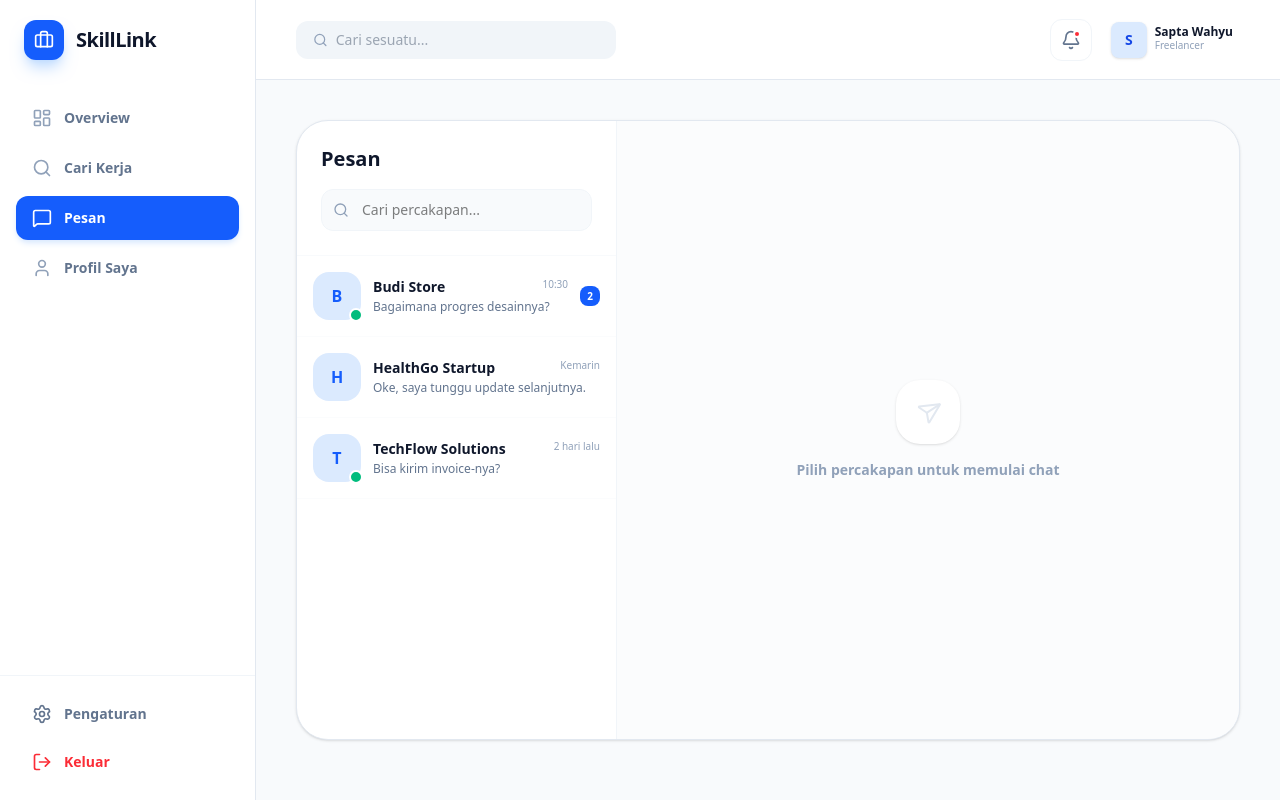
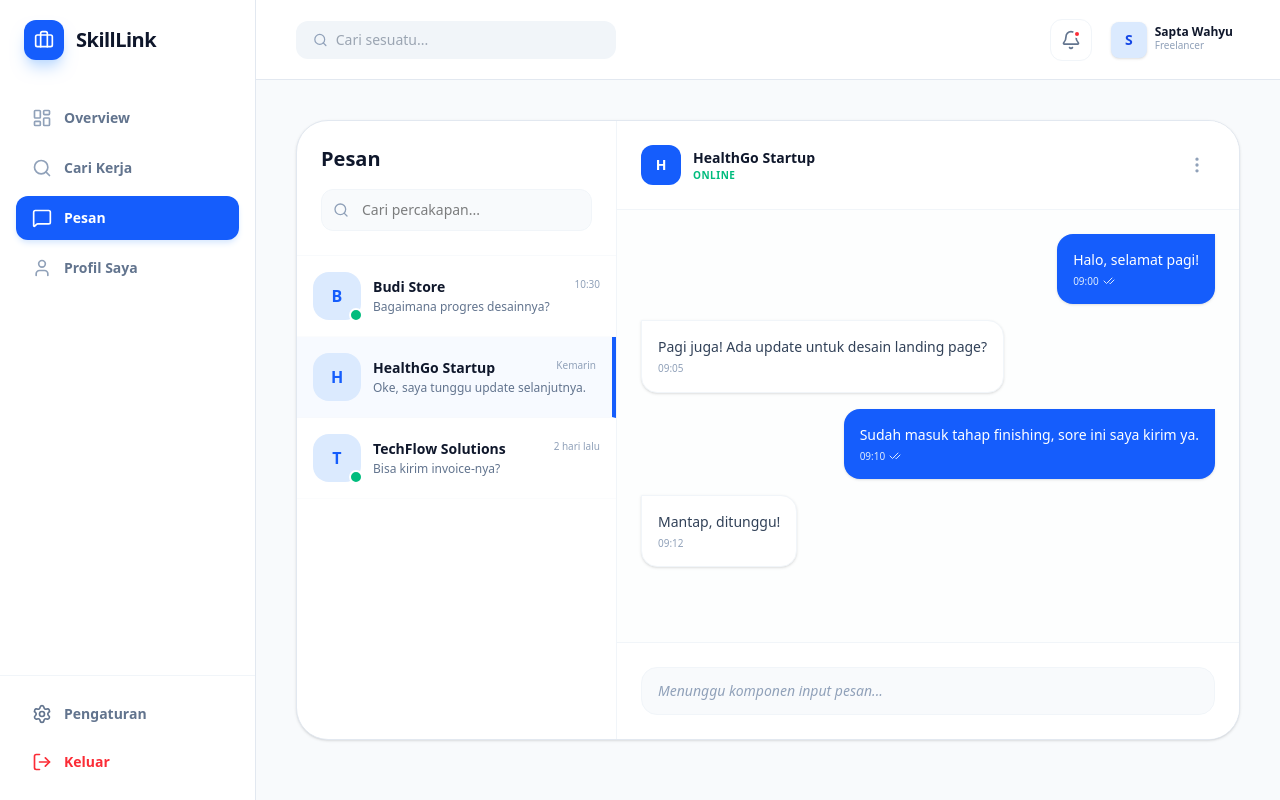
Before and after one commit to KodingMulu/SkillLink, a Next.js app in the folder web/: page /dashboard/freelancer/messages in a window 1280 px wide. Both pictures are taken after a click on the element 456 px from the left and 377 px from the top of the page. Built offline with nearby package versions, Linux system fonts and the light colour scheme.

Commit message:
feat: implementasi tampilan bubble chat dan header percakapan aktif

```diff
--- a/web/src/app/dashboard/freelancer/messages/page.tsx
+++ b/web/src/app/dashboard/freelancer/messages/page.tsx
@@ -2,21 +2,30 @@
 
 import { useState } from 'react';
 import DashboardLayout from "../../DashboardLayout";
-import { Search, MoreVertical, Send, Paperclip, Smile, CheckCheck } from 'lucide-react';
+import { Search, MoreVertical, Send, Paperclip, Smile, CheckCheck, ChevronLeft } from 'lucide-react';
 
 export default function MessagesPage() {
+  const [selectedChat, setSelectedChat] = useState<any>(null);
+
   const [chats] = useState([
     { id: 1, name: "Budi Store", lastMsg: "Bagaimana progres desainnya?", time: "10:30", unread: 2, online: true },
     { id: 2, name: "HealthGo Startup", lastMsg: "Oke, saya tunggu update selanjutnya.", time: "Kemarin", unread: 0, online: false },
     { id: 3, name: "TechFlow Solutions", lastMsg: "Bisa kirim invoice-nya?", time: "2 hari lalu", unread: 0, online: true },
   ]);
 
+  const [messages] = useState([
+    { id: 1, text: "Halo, selamat pagi!", sender: "me", time: "09:00" },
+    { id: 2, text: "Pagi juga! Ada update untuk desain landing page?", sender: "them", time: "09:05" },
+    { id: 3, text: "Sudah masuk tahap finishing, sore ini saya kirim ya.", sender: "me", time: "09:10" },
+    { id: 4, text: "Mantap, ditunggu!", sender: "them", time: "09:12" },
+  ]);
+
   return (
     <DashboardLayout role="freelancer">
-      <div className="h-[calc(100vh-180px)] bg-white border border-slate-200 rounded-[32px] overflow-hidden flex shadow-sm">
+      <div className="h-[calc(100vh-180px)] bg-white border border-slate-200 rounded-[32px] overflow-hidden flex shadow-sm relative">
 
         {/* SIDEBAR DAFTAR CHAT */}
-        <div className="w-full md:w-80 border-r border-slate-100 flex flex-col">
+        <div className={`w-full md:w-80 border-r border-slate-100 flex flex-col ${selectedChat ? 'hidden md:flex' : 'flex'}`}>
           <div className="p-6 border-b border-slate-50">
             <h1 className="text-xl font-black text-slate-900 mb-4">Pesan</h1>
             <div className="relative">
@@ -29,9 +38,13 @@ export default function MessagesPage() {
             </div>
           </div>
 
-          <div className="flex-1 overflow-y-auto">
+          <div className="flex-1 overflow-y-auto no-scrollbar">
             {chats.map((chat) => (
-              <div key={chat.id} className="p-4 flex items-center gap-3 hover:bg-slate-50 cursor-pointer transition-all border-b border-slate-50/50">
+              <div
+                key={chat.id}
+                onClick={() => setSelectedChat(chat)}
+                className={`p-4 flex items-center gap-3 cursor-pointer transition-all border-b border-slate-50/50 ${selectedChat?.id === chat.id ? 'bg-blue-50/50 border-r-4 border-r-blue-600' : 'hover:bg-slate-50'}`}
+              >
                 <div className="relative">
                   <div className="w-12 h-12 bg-blue-100 rounded-2xl flex items-center justify-center text-blue-600 font-bold">
                     {chat.name.charAt(0)}
@@ -45,23 +58,64 @@ export default function MessagesPage() {
                   </div>
                   <p className="text-xs text-slate-500 truncate">{chat.lastMsg}</p>
                 </div>
-                {chat.unread > 0 && (
-                  <div className="w-5 h-5 bg-blue-600 text-white text-[10px] font-black rounded-lg flex items-center justify-center">
-                    {chat.unread}
-                  </div>
-                )}
               </div>
             ))}
           </div>
         </div>
 
-        {/* AREA CHAT KOSONG (Akan diisi di Tahap 2) */}
-        <div className="hidden md:flex flex-1 items-center justify-center bg-slate-50/50 flex-col text-slate-400 p-8">
-          <div className="w-16 h-16 bg-white rounded-3xl shadow-sm flex items-center justify-center mb-4">
-            <Send size={24} className="rotate-12 text-slate-200" />
+        {/* AREA CHAT AKTIF (TAHAP 2) */}
+        {selectedChat ? (
+          <div className="flex-1 flex flex-col bg-slate-50/30">
+            {/* Header Chat */}
+            <div className="p-4 md:p-6 bg-white border-b border-slate-100 flex items-center justify-between">
+              <div className="flex items-center gap-3">
+                <button onClick={() => setSelectedChat(null)} className="md:hidden p-2 -ml-2 text-slate-400"><ChevronLeft /></button>
+                <div className="w-10 h-10 bg-blue-600 rounded-xl flex items-center justify-center text-white font-bold text-sm">
+                  {selectedChat.name.charAt(0)}
+                </div>
+                <div>
+                  <h3 className="font-bold text-slate-900 text-sm">{selectedChat.name}</h3>
+                  <p className="text-[10px] text-emerald-500 font-bold uppercase tracking-wider">Online</p>
+                </div>
+              </div>
+              <button className="p-2 text-slate-400 hover:bg-slate-50 rounded-lg"><MoreVertical size={20}/></button>
+            </div>
+
+            {/* Bubble Chat Area */}
+            <div className="flex-1 overflow-y-auto p-6 space-y-4 no-scrollbar">
+              {messages.map((msg) => (
+                <div key={msg.id} className={`flex ${msg.sender === 'me' ? 'justify-end' : 'justify-start'}`}>
+                  <div className={`max-w-[75%] p-4 rounded-2xl text-sm font-medium shadow-sm ${
+                    msg.sender === 'me'
+                    ? 'bg-blue-600 text-white rounded-tr-none'
+                    : 'bg-white text-slate-700 rounded-tl-none border border-slate-100'
+                  }`}>
+                    {msg.text}
+                    <div className={`text-[10px] mt-1 flex items-center gap-1 ${msg.sender === 'me' ? 'text-blue-100' : 'text-slate-400'}`}>
+                      {msg.time}
+                      {msg.sender === 'me' && <CheckCheck size={12} />}
+                    </div>
+                  </div>
+                </div>
+              ))}
+            </div>
+
+            {/* Input Placeholder (Akan diaktifkan di Tahap 3) */}
+            <div className="p-4 md:p-6 bg-white border-t border-slate-100">
+               <div className="h-12 bg-slate-50 rounded-2xl border border-slate-100 flex items-center px-4 text-slate-400 text-sm italic">
+                  Menunggu komponen input pesan...
+               </div>
+            </div>
           </div>
-          <p className="font-bold text-sm">Pilih percakapan untuk memulai chat</p>
-        </div>
+        ) : (
+          /* State Kosong */
+          <div className="hidden md:flex flex-1 items-center justify-center bg-slate-50/50 flex-col text-slate-400 p-8">
+            <div className="w-16 h-16 bg-white rounded-3xl shadow-sm flex items-center justify-center mb-4">
+              <Send size={24} className="rotate-12 text-slate-200" />
+            </div>
+            <p className="font-bold text-sm">Pilih percakapan untuk memulai chat</p>
+          </div>
+        )}
 
       </div>
     </DashboardLayout>
```
